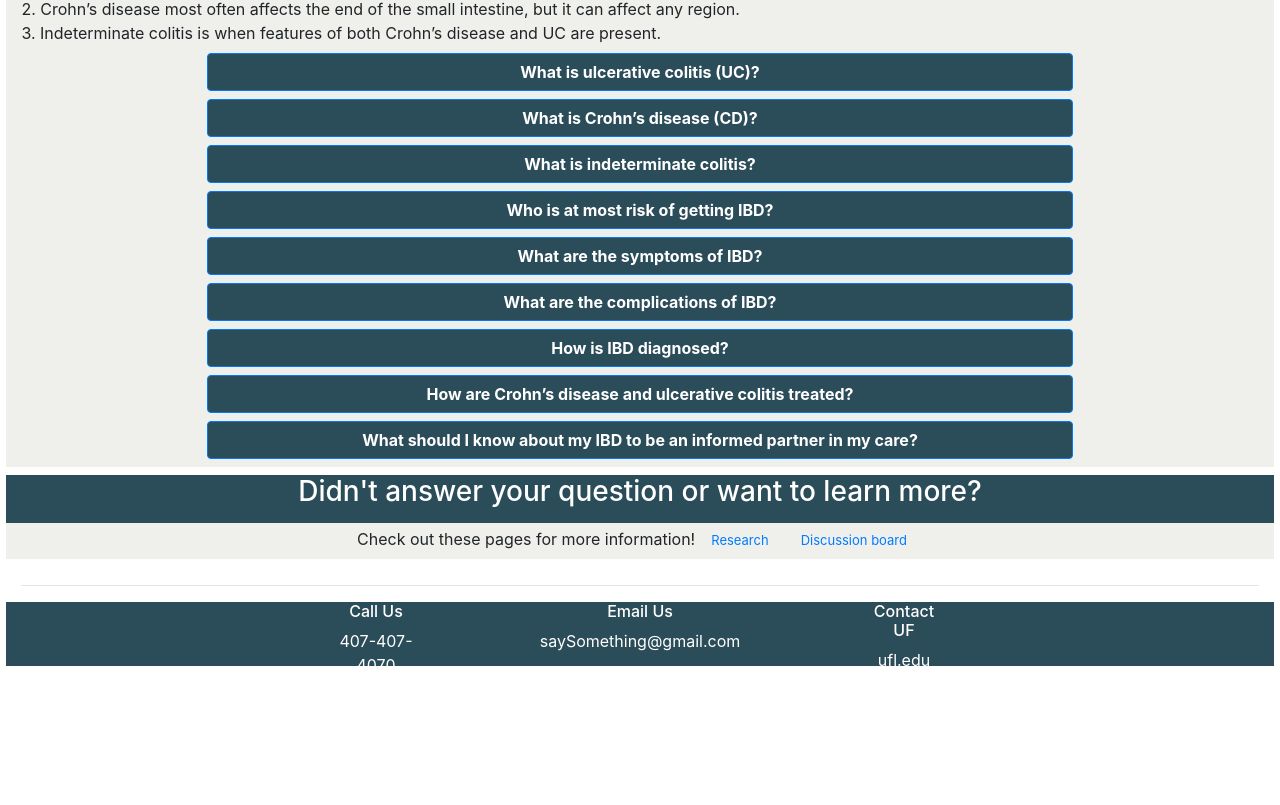
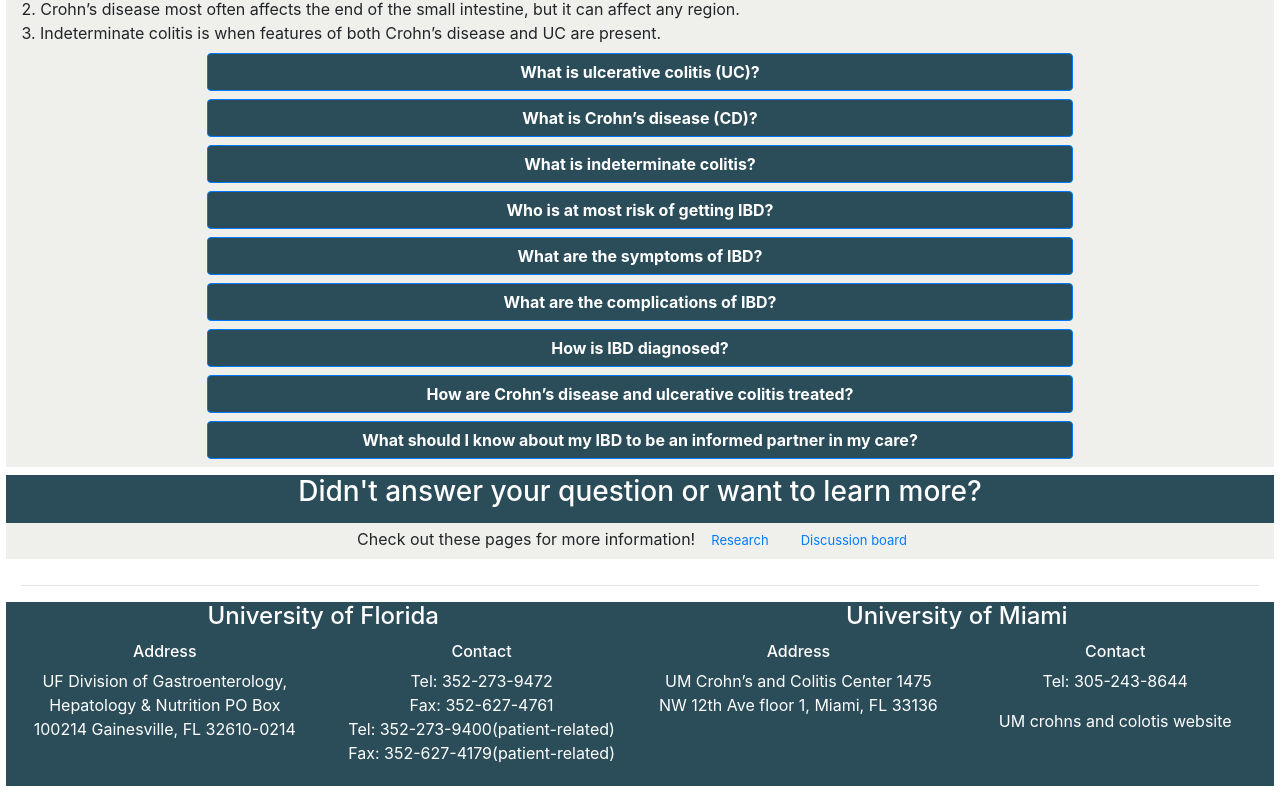
Before and after one commit to vidatonkova/ZimmermanWeb, a React (Create React App) app in the folder client/: page /Basic in a window 1280 px wide. Shown: the part 341-1146 px from the top of the page. Before the commit the page ends 1034 px from the top, so only its background shows below. Built offline with nearby package versions, Linux system fonts and the light colour scheme.

Commit message:
updated footer and scaled text

```diff
--- a/client/src/components/Footer.js
+++ b/client/src/components/Footer.js
@@ -7,20 +7,52 @@ const Footer = () => {
       <div className="container">
         <hr />
         <div class="row footer-row">
-          <div class="col-sm-3"></div>
-          <div class="col-sm-1 text-center">
-            <h6>Call Us</h6>
-            <p>407-407-4070</p>
+          <div class="col-sm-6 text-center">
+            <h4>University of Florida</h4>
           </div>
-          <div class="col-sm-4 text-center">
-            <h6>Email Us</h6>
-            <p>saySomething@gmail.com</p>
+          <div class="col-sm-6 text-center">
+            <h4>University of Miami</h4>
           </div>
-          <div class="col-sm-1 text-center">
-            <h6>Contact UF</h6>
-            <p>ufl.edu</p>
+        </div>
+
+
+        <div class="row sub-footer-row">
+          <div class="col-sm-3 text-center">
+            <h6>Address</h6>
+            <h9>UF Division of Gastroenterology, Hepatology & Nutrition
+                PO Box 100214 Gainesville, FL 32610-0214
+            </h9>
           </div>
-          <div class="col-sm-3"></div>
+          <div class="col-sm-3 text-center">
+            <h6>Contact</h6>
+            <p>
+              Tel: 352-273-9472<br></br>
+              Fax: 352-627-4761<br></br>
+              Tel: 352-273-9400(patient-related)<br></br>
+              Fax: 352-627-4179(patient-related)<br></br>
+            </p>
+            <a class="yellow-footer" href="https://gastroliver.medicine.ufl.edu/ibd/">
+              {" "}
+              <h9>UF IBD website</h9>
+            </a>
+          </div>
+          <div class="col-sm-3 text-center">
+          <h6>Address</h6>
+            <h9>UM Crohn’s and Colitis Center
+                1475 NW 12th Ave floor 1, Miami, FL 33136
+            </h9>
+          </div>
+
+          <div class="col-sm-3 text-center">
+          <h6>Contact</h6>
+            <p>
+              Tel: 305-243-8644<br></br>
+            </p>
+            <a className="yellow-footer" href="https://med.miami.edu/en/departments/medicine/divisions/crohns-and-colitis-center/">
+              {" "}
+              <h9>UM crohns and colotis website</h9>
+            </a>
+          </div>
         </div>
       </div>
     </div>
--- a/client/src/views/Format.css
+++ b/client/src/views/Format.css
@@ -11,7 +11,13 @@
 }
 
 .footer-row {
-  height: 8vh;
+  height: 5vh;
+  background-color: #2b4d59;
+  -webkit-text-fill-color: #ffffff;
+}
+
+.sub-footer-row {
+  height: 18vh;
   background-color: #2b4d59;
   -webkit-text-fill-color: #ffffff;
 }
@@ -176,6 +182,14 @@ font-size: 20px;
   background-color: rgb(43, 77, 89);
 }
 
-.bg-yellow {
-  background-color: rgb(255, 220, 124);
+.pre-line {
+  white-space: pre-line;
 }
+
+.yellow-footer {
+  color: rgb(255, 220, 124);
+}
+
+.yellow-footer:hover {
+  color: rgb(224, 194, 109);
+}
--- a/client/src/views/SignIn.js
+++ b/client/src/views/SignIn.js
@@ -23,7 +23,7 @@ console.log(event.form);
       <div class="row topSpace-row"></div>
       <div class="row title-row">
         <div class="col-sm-12 text-center">
-          <h3>Sign In</h3>
+          <h2>Sign In</h2>
         </div>
       </div>
       <form onSubmit={this.handleSignIn}>
@@ -51,7 +51,7 @@ console.log(event.form);
         <div class="col-sm-5"></div>
         <div class="col-sm-2 text-center">
           <button type="submit" class="btn btn-primary custom-button">
-            Sign in
+            <h9>Sign in</h9>
           </button>
         </div>
         <div class="col-sm-5"></div>
@@ -61,11 +61,11 @@ console.log(event.form);
       <div class="row align-items-center">
         <div class="col-sm-3"></div>
         <div class="col-sm-3 sign-up-box text-right  align-self-center">
-          <p>Dont have an account?</p>
+          <h9>Dont have an account?</h9>
         </div>
         <div class="col-sm-3 sign-up-box text-left align-self-center">
           <Link className="nav-link custom-button" to="/Sign_Up">
-            Sign Up
+            <h9>Sign Up</h9>
           </Link>
         </div>
         <div class="col-sm-4"></div>
--- a/client/src/views/SignUp.js
+++ b/client/src/views/SignUp.js
@@ -46,7 +46,7 @@ const SignUp = () => {
       <div class="row topSpace-row"></div>
       <div class="row sub-title-row">
         <div class="col-sm-12 text-center">
-          <h3>Sign Up</h3>
+          <h2>Sign Up</h2>
         </div>
       </div>
       <form onSubmit={makeAcc}>
@@ -71,7 +71,7 @@ const SignUp = () => {
           </div>
         </div>
         <button type="submit" class="btn btn-primary">
-          Sign Up
+          <h9>Sign Up</h9>
         </button>
       </form>
     </div>
```
